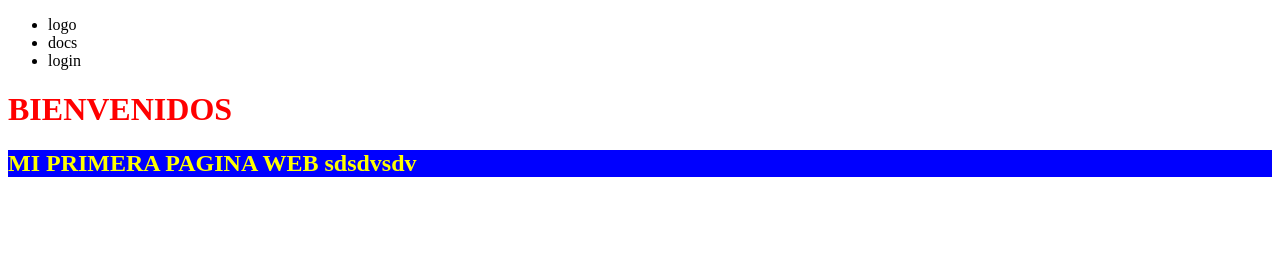
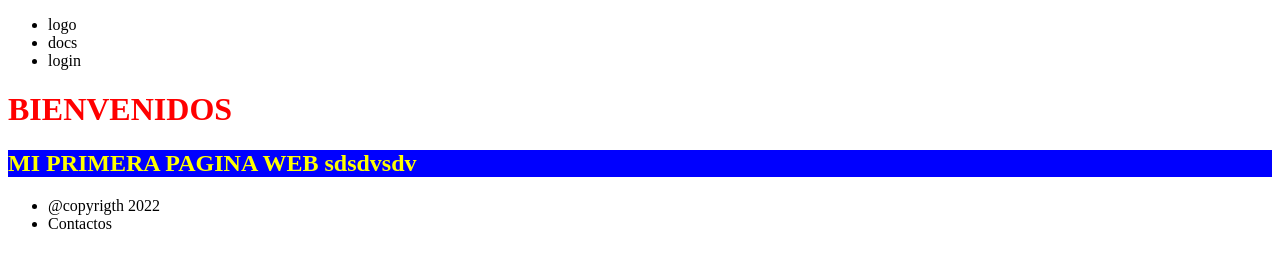
Before and after one commit to pabloestrada64/MiPrimerRepositorio, a plain HTML site: page index.html in a window 1280 px wide. Drawn offline with Linux system fonts and the light colour scheme.

Commit message:
add estructura footer

```diff
--- a/index.html
+++ b/index.html
@@ -17,5 +17,15 @@
     </header>
     <h1>BIENVENIDOS</h1>
     <h2>MI PRIMERA PAGINA WEB sdsdvsdv</h2>
+    <footer>
+      <ul>
+        <li>
+          @copyrigth 2022
+        </li>
+        <li>
+          Contactos
+        </li>
+      </ul>
+    </footer>
   </body>
 </html>
```
